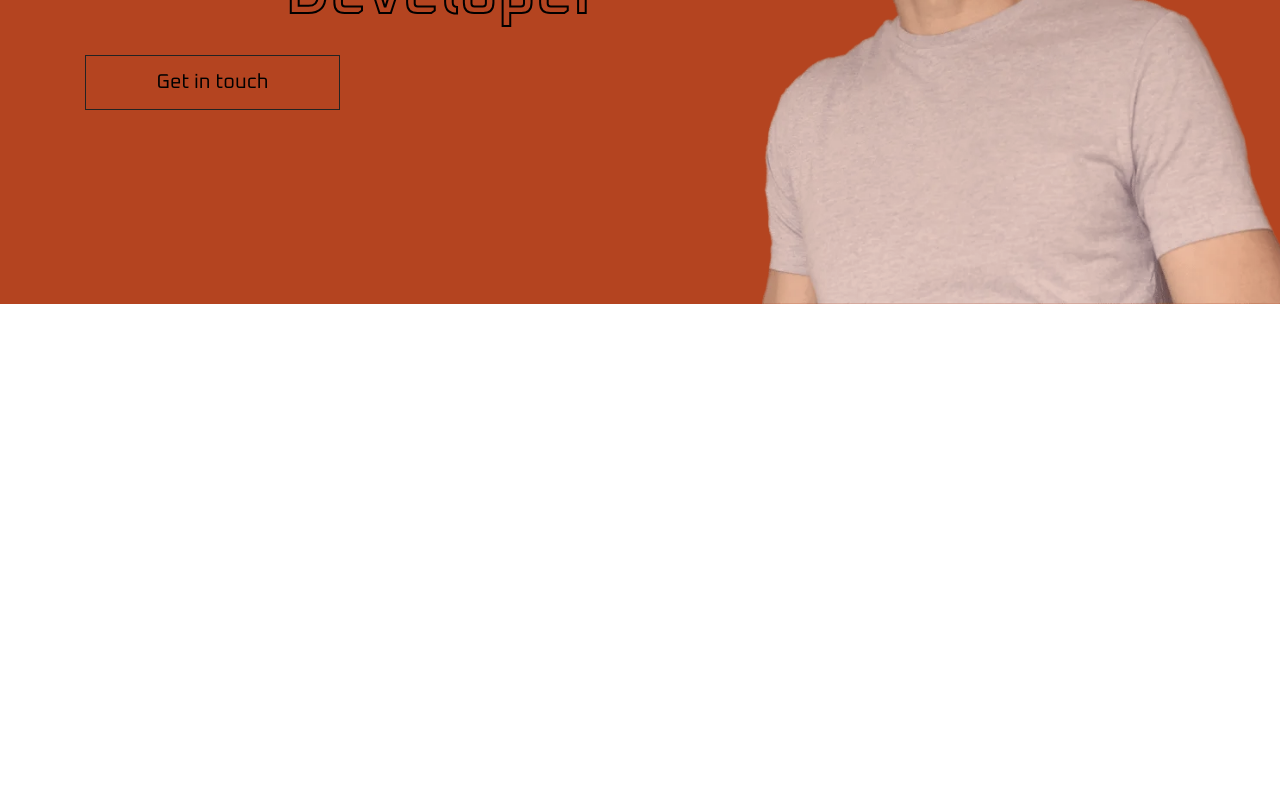
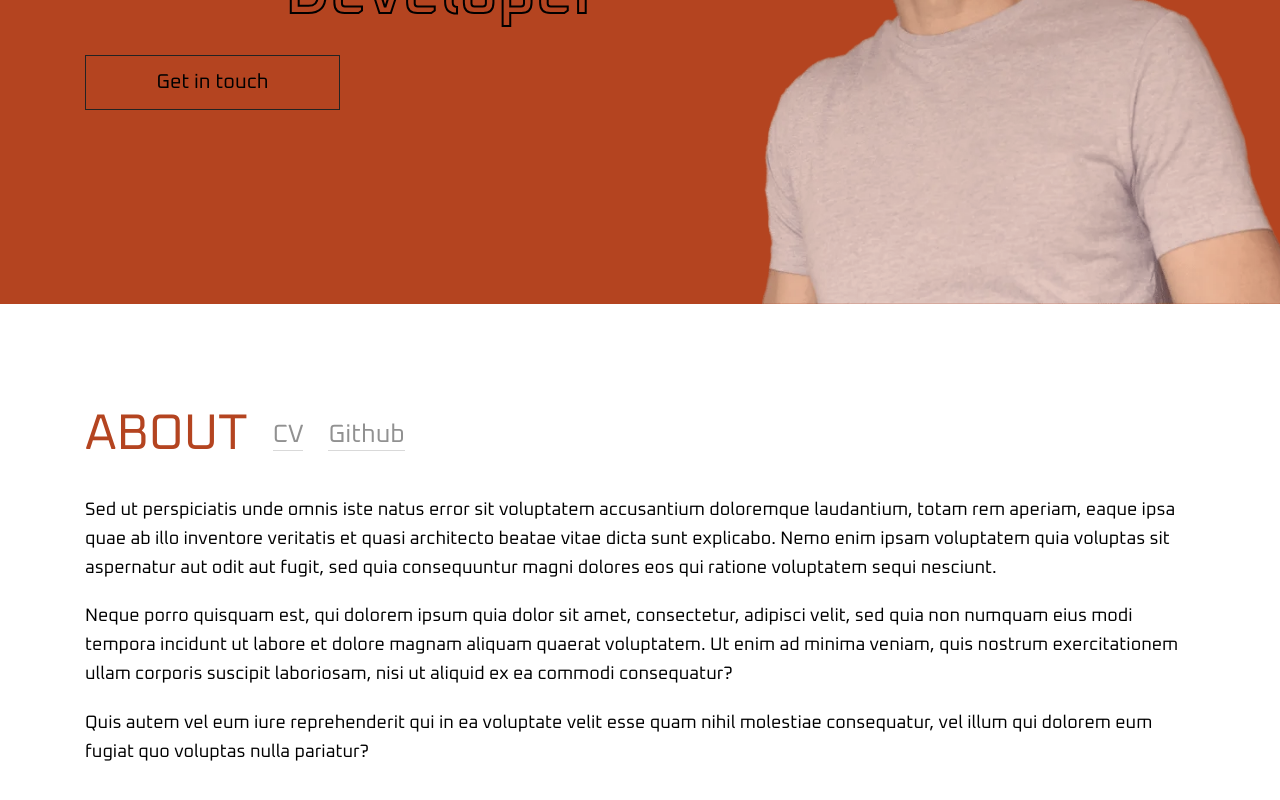
Before and after one commit to gazievri/personal, a React (Vite) app: page / in a window 1280 px wide. Shown: the part 416-1216 px from the top of the page. Built offline with nearby package versions, Linux system fonts and the light colour scheme.

Commit message:
Section About was added

```diff
--- /dev/null
+++ b/src/components/About/About.jsx
@@ -0,0 +1,36 @@
+import './About.sass';
+
+export const About = () => {
+  return (
+    <section className="about" id="about">
+      <div className="about__content">
+        <div className='about__title-block'>
+            <h2 className='about__title'>ABOUT</h2>
+            <a className='about__link'>CV</a>
+            <a className='about__link' href="https://github.com/gazievri" target='_blank'>Github</a>
+        </div>
+
+        <p className='about__paragraph'>
+          Sed ut perspiciatis unde omnis iste natus error sit voluptatem
+          accusantium doloremque laudantium, totam rem aperiam, eaque ipsa quae
+          ab illo inventore veritatis et quasi architecto beatae vitae dicta
+          sunt explicabo. Nemo enim ipsam voluptatem quia voluptas sit
+          aspernatur aut odit aut fugit, sed quia consequuntur magni dolores eos
+          qui ratione voluptatem sequi nesciunt.
+        </p>
+        <p className='about__paragraph'>
+          Neque porro quisquam est, qui dolorem ipsum quia dolor sit amet,
+          consectetur, adipisci velit, sed quia non numquam eius modi tempora
+          incidunt ut labore et dolore magnam aliquam quaerat voluptatem. Ut
+          enim ad minima veniam, quis nostrum exercitationem ullam corporis
+          suscipit laboriosam, nisi ut aliquid ex ea commodi consequatur?{' '}
+        </p>
+        <p className='about__paragraph'>
+          Quis autem vel eum iure reprehenderit qui in ea voluptate velit esse
+          quam nihil molestiae consequatur, vel illum qui dolorem eum fugiat quo
+          voluptas nulla pariatur?
+        </p>
+      </div>
+    </section>
+  );
+};
--- /dev/null
+++ b/src/components/About/About.sass
@@ -0,0 +1,36 @@
+@import "../../styles/@mixins"
+
+.about
+    width: 100%
+    display: flex
+
+.about__content
+    max-width: 1110px
+    width: 100%
+    margin: 100px auto 0
+
+.about__title-block
+    display: flex
+    gap: 25px
+    margin-bottom: 30px
+    align-items: center
+
+.about__link
+    @include logo
+    font-size: 25px
+    line-height: 31px
+    color: rgba(35, 35, 35, 0.5)
+    border-bottom: 1px solid #D9D9D9
+    cursor: pointer
+
+
+.about__title
+    color: #B44420
+    @include logo
+
+.about__paragraph
+    @include web-t18
+    margin-bottom: 20px
+
+.about__paragraph:last-child
+    margin-bottom: 0
--- a/src/components/NavMenu/NavMenu.jsx
+++ b/src/components/NavMenu/NavMenu.jsx
@@ -7,7 +7,7 @@ export const Navmenu = () => {
     <nav className="navmenu">
       <ul className="navmenu__list">
         <li className="navmenu__item">
-          <HashLink to="">About</HashLink>
+          <HashLink to="#about">About</HashLink>
         </li>
         <li className="navmenu__item">
           <HashLink to="">Experience</HashLink>
--- a/src/pages/Home.jsx
+++ b/src/pages/Home.jsx
@@ -1,9 +1,11 @@
 import { Hero } from '../components/Hero/Hero';
+import {About} from '../components/About/About'
 
 export const Home = () => {
   return (
     <>
       <Hero />
+      <About />
     </>
   );
 };
```
